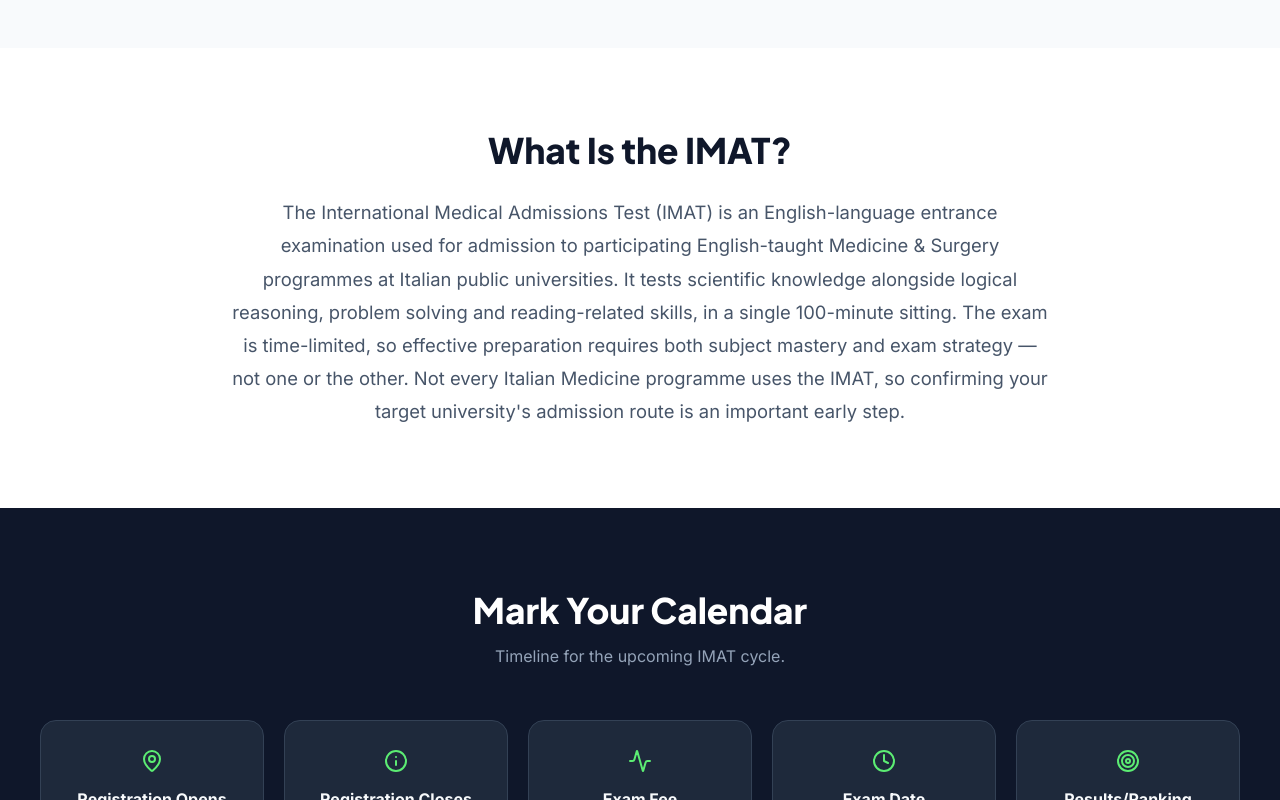
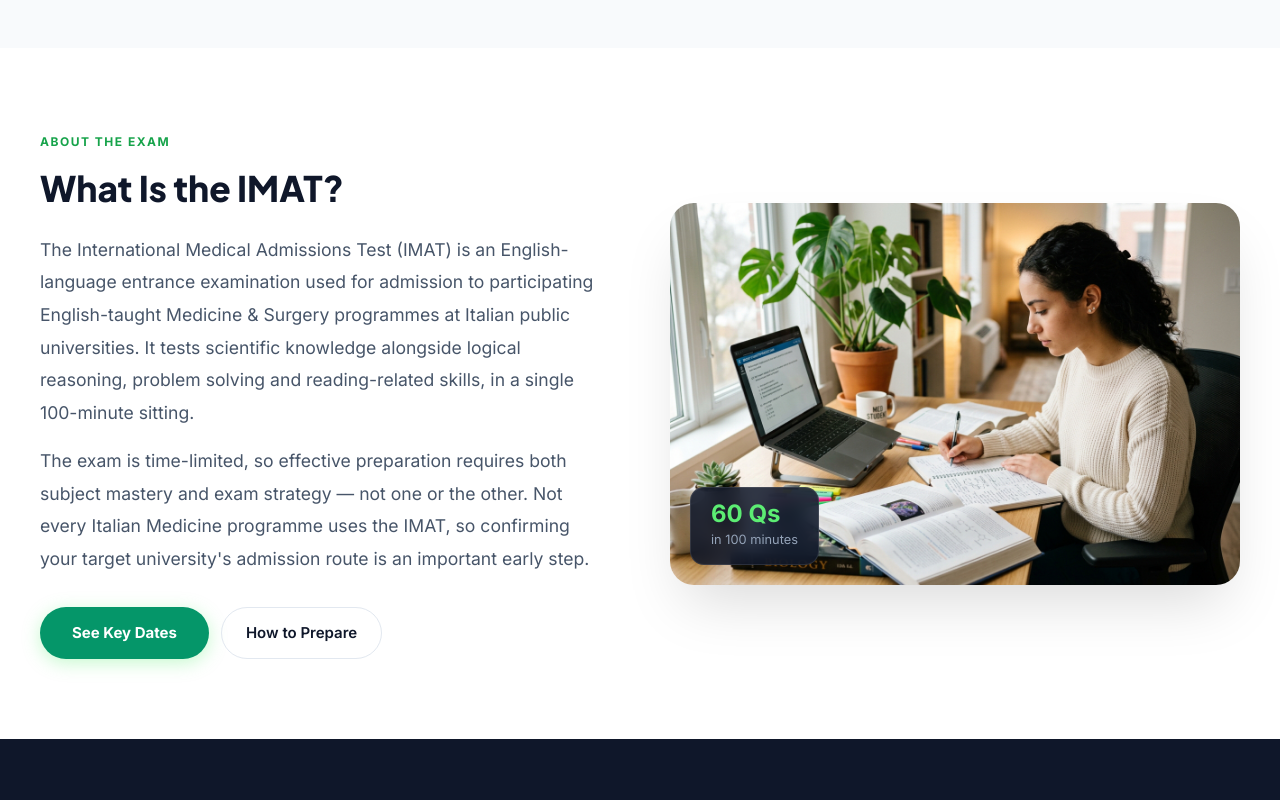
Before and after one commit to ch-muaz-kamboh/Ahsoraa-med-academy, a Next.js app: page /imat in a window 1280 px wide. Shown: the part 1020-1820 px from the top of the page. Built offline with nearby package versions, Linux system fonts and the light colour scheme; a web font is replaced by a local one.

Commit message:
feat: add student study + Italy city images to IMAT page

```diff
--- a/src/app/imat/IMATContent.tsx
+++ b/src/app/imat/IMATContent.tsx
@@ -2,6 +2,7 @@
 
 import React, { useState, useEffect } from 'react';
 import Link from 'next/link';
+import Image from 'next/image';
 import {
   ArrowRight, Clock, Target, CheckCircle2, ChevronDown, ChevronUp,
   BookOpen, Brain, Activity, TestTube, Scale, Info, AlertCircle, PlayCircle, MapPin
@@ -158,12 +159,39 @@ export default function IMATContent() {
 
       {/* 03 — What Is the IMAT */}
       <section style={{ padding: '80px 0', backgroundColor: '#FFFFFF' }}>
-        <div className="container" style={{ textAlign: 'center' }}>
-          <div ref={introRef as React.RefObject<HTMLDivElement>} className="scroll-fade-up" style={{ maxWidth: '820px', margin: '0 auto' }}>
-            <h2 style={{ fontSize: '2.2rem', fontWeight: 800, color: '#0F172A', marginBottom: '24px' }}>What Is the IMAT?</h2>
-            <p style={{ color: '#475569', fontSize: '1.15rem', lineHeight: 1.8 }}>
-              The International Medical Admissions Test (IMAT) is an English-language entrance examination used for admission to participating English-taught Medicine & Surgery programmes at Italian public universities. It tests scientific knowledge alongside logical reasoning, problem solving and reading-related skills, in a single 100-minute sitting. The exam is time-limited, so effective preparation requires both subject mastery and exam strategy — not one or the other. Not every Italian Medicine programme uses the IMAT, so confirming your target university's admission route is an important early step.
-            </p>
+        <div className="container">
+          <div style={{ display: 'grid', gridTemplateColumns: 'repeat(auto-fit, minmax(340px, 1fr))', gap: '60px', alignItems: 'center' }}>
+            {/* Text */}
+            <div ref={introRef as React.RefObject<HTMLDivElement>} className="scroll-fade-up">
+              <span style={{ fontSize: '0.75rem', fontWeight: 700, color: '#16A34A', textTransform: 'uppercase', letterSpacing: '1.5px' }}>About the Exam</span>
+              <h2 style={{ fontSize: '2.2rem', fontWeight: 800, color: '#0F172A', marginBottom: '24px', marginTop: '12px' }}>What Is the IMAT?</h2>
+              <p style={{ color: '#475569', fontSize: '1.1rem', lineHeight: 1.85 }}>
+                The International Medical Admissions Test (IMAT) is an English-language entrance examination used for admission to participating English-taught Medicine &amp; Surgery programmes at Italian public universities. It tests scientific knowledge alongside logical reasoning, problem solving and reading-related skills, in a single 100-minute sitting.
+              </p>
+              <p style={{ color: '#475569', fontSize: '1.1rem', lineHeight: 1.85, marginTop: '16px' }}>
+                The exam is time-limited, so effective preparation requires both subject mastery and exam strategy — not one or the other. Not every Italian Medicine programme uses the IMAT, so confirming your target university's admission route is an important early step.
+              </p>
+              <div style={{ marginTop: '32px', display: 'flex', gap: '12px', flexWrap: 'wrap' }}>
+                <Link href="#dates" className="btn-primary">See Key Dates</Link>
+                <Link href="#preparation" className="btn-outline">How to Prepare</Link>
+              </div>
+            </div>
+            {/* Image */}
+            <div className="scroll-fade-left is-visible" style={{ borderRadius: '24px', overflow: 'hidden', boxShadow: '0 30px 60px -15px rgba(0,0,0,0.15)', position: 'relative' }}>
+              <Image
+                src="/imat-student-studying.jpg"
+                alt="Medical student studying for the IMAT exam"
+                width={700}
+                height={467}
+                style={{ width: '100%', height: 'auto', display: 'block' }}
+                priority
+              />
+              {/* Floating stat badge */}
+              <div style={{ position: 'absolute', bottom: '20px', left: '20px', backgroundColor: 'rgba(15,23,42,0.85)', backdropFilter: 'blur(8px)', borderRadius: '14px', padding: '14px 20px', border: '1px solid rgba(255,255,255,0.1)' }}>
+                <div style={{ color: '#5CED73', fontWeight: 800, fontSize: '1.5rem', lineHeight: 1 }}>60 Qs</div>
+                <div style={{ color: '#94A3B8', fontSize: '0.8rem', marginTop: '4px' }}>in 100 minutes</div>
+              </div>
+            </div>
           </div>
         </div>
       </section>
@@ -422,13 +450,26 @@ export default function IMATContent() {
       </section>
 
       {/* 09 — Where Can You Study */}
-      <section style={{ padding: '80px 0', backgroundColor: '#0F172A' }}>
+      <section style={{ padding: '0 0 80px', backgroundColor: '#0F172A' }}>
+        {/* Full-width Italy city banner */}
+        <div style={{ position: 'relative', width: '100%', height: '400px', overflow: 'hidden', marginBottom: '60px' }}>
+          <Image
+            src="/imat-italy-city.jpg"
+            alt="Aerial view of an Italian university city at golden hour"
+            fill
+            style={{ objectFit: 'cover', objectPosition: 'center 60%' }}
+          />
+          {/* Dark gradient overlay */}
+          <div style={{ position: 'absolute', inset: 0, background: 'linear-gradient(to bottom, rgba(15,23,42,0.3) 0%, rgba(15,23,42,0.7) 60%, #0F172A 100%)' }} />
+          {/* Centred heading on image */}
+          <div style={{ position: 'absolute', inset: 0, display: 'flex', flexDirection: 'column', alignItems: 'center', justifyContent: 'flex-end', paddingBottom: '48px', textAlign: 'center' }}>
+            <span style={{ fontSize: '0.75rem', fontWeight: 700, color: '#5CED73', textTransform: 'uppercase', letterSpacing: '2px', marginBottom: '12px' }}>Study Medicine in Italy</span>
+            <h2 style={{ fontSize: 'clamp(1.8rem, 4vw, 2.8rem)', fontWeight: 800, color: '#FFFFFF', margin: 0, letterSpacing: '-0.5px' }}>Where Can You Study?</h2>
+            <p style={{ color: '#94A3B8', marginTop: '12px', fontSize: '1.05rem' }}>A snapshot of top universities participating in the IMAT.</p>
+          </div>
+        </div>
         <div className="container">
-           <div style={{ display: 'flex', justifyContent: 'space-between', alignItems: 'flex-end', marginBottom: '40px', flexWrap: 'wrap', gap: '20px' }}>
-             <div>
-               <h2 style={{ fontSize: '2.2rem', fontWeight: 800, color: '#FFFFFF' }}>Where Can You Study?</h2>
-               <p style={{ color: '#94A3B8', marginTop: '12px' }}>A snapshot of top universities participating in the IMAT.</p>
-             </div>
+           <div style={{ display: 'flex', justifyContent: 'flex-end', marginBottom: '32px' }}>
              <Link href="/universities" className="btn-secondary" style={{ backgroundColor: 'rgba(255,255,255,0.1)', color: '#FFFFFF', borderColor: 'rgba(255,255,255,0.2)' }}>
                View All Universities
              </Link>
```
Also changed, not shown: public/imat-italy-city.jpg (added), public/imat-student-studying.jpg (added).
